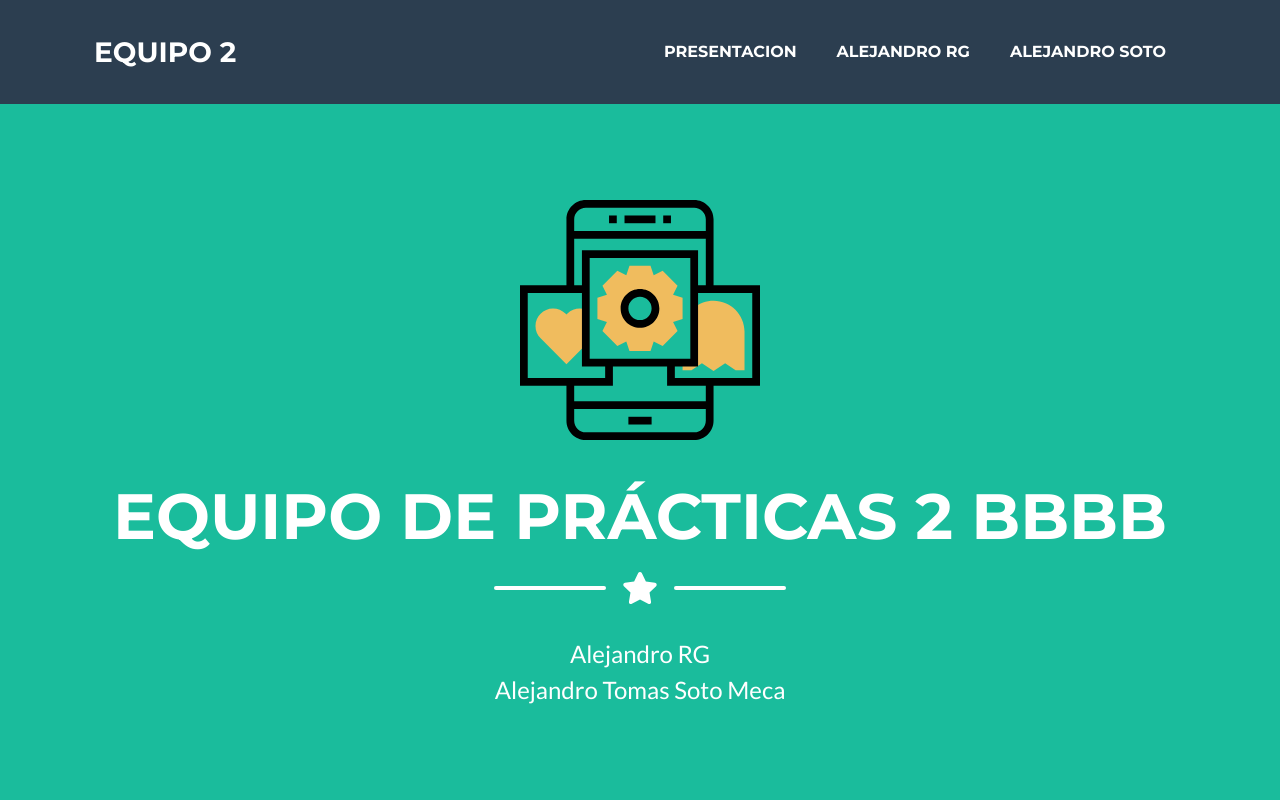
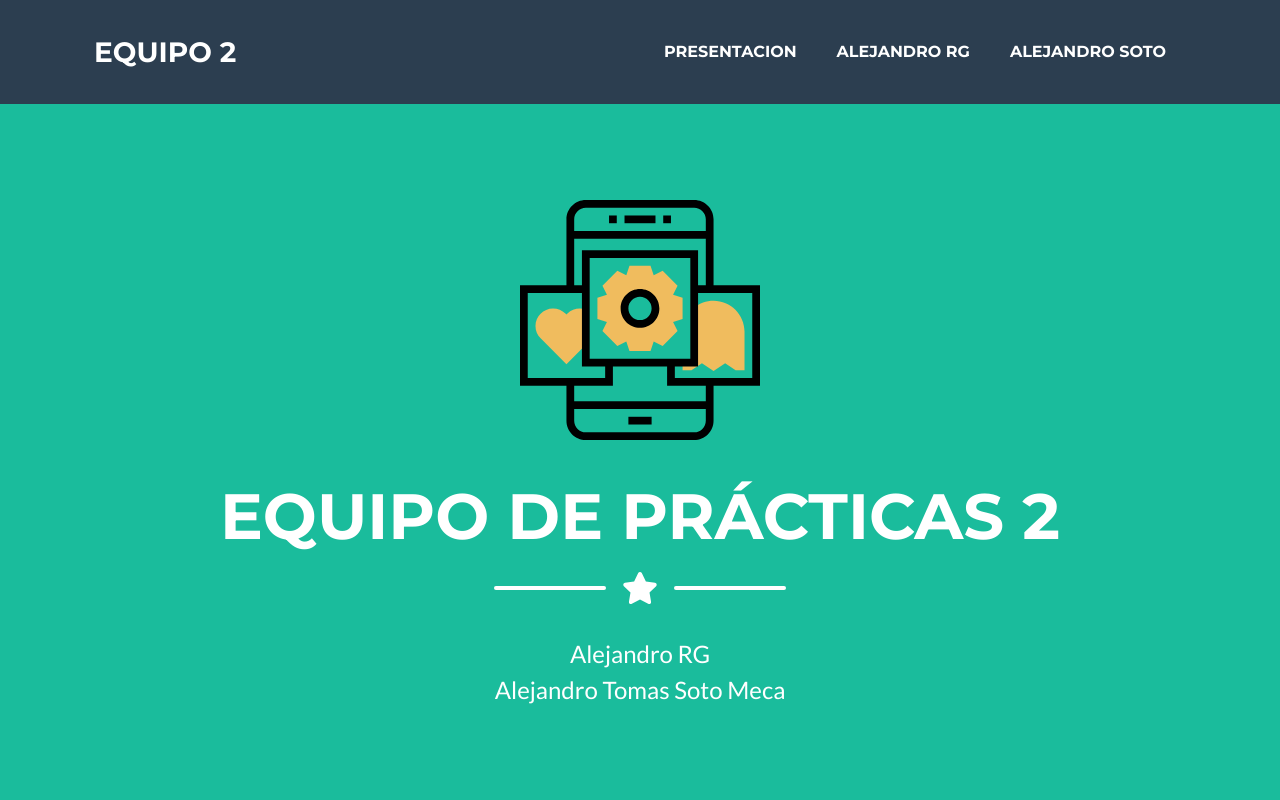
Before and after one commit to arg313/hmis_web, a plain HTML site: page index.html in a window 1280 px wide. Shown: the top 800 px of the page. Drawn offline with nearby package versions, Linux system fonts and the light colour scheme.

Commit message:
Probando firma de commit

```diff
--- a/index.html
+++ b/index.html
@@ -40,7 +40,7 @@
                 <!-- Masthead Avatar Image-->
                 <img class="masthead-avatar mb-5" src="assets/img/software.svg" alt="" />
                 <!-- Masthead Heading-->
-                <h1 class="masthead-heading text-uppercase mb-0">EQUIPO DE PRÁCTICAS 2 BBBB</h1>
+                <h1 class="masthead-heading text-uppercase mb-0">EQUIPO DE PRÁCTICAS 2</h1>
                 <!-- Icon Divider-->
                 <div class="divider-custom divider-light">
                     <div class="divider-custom-line"></div>
```
